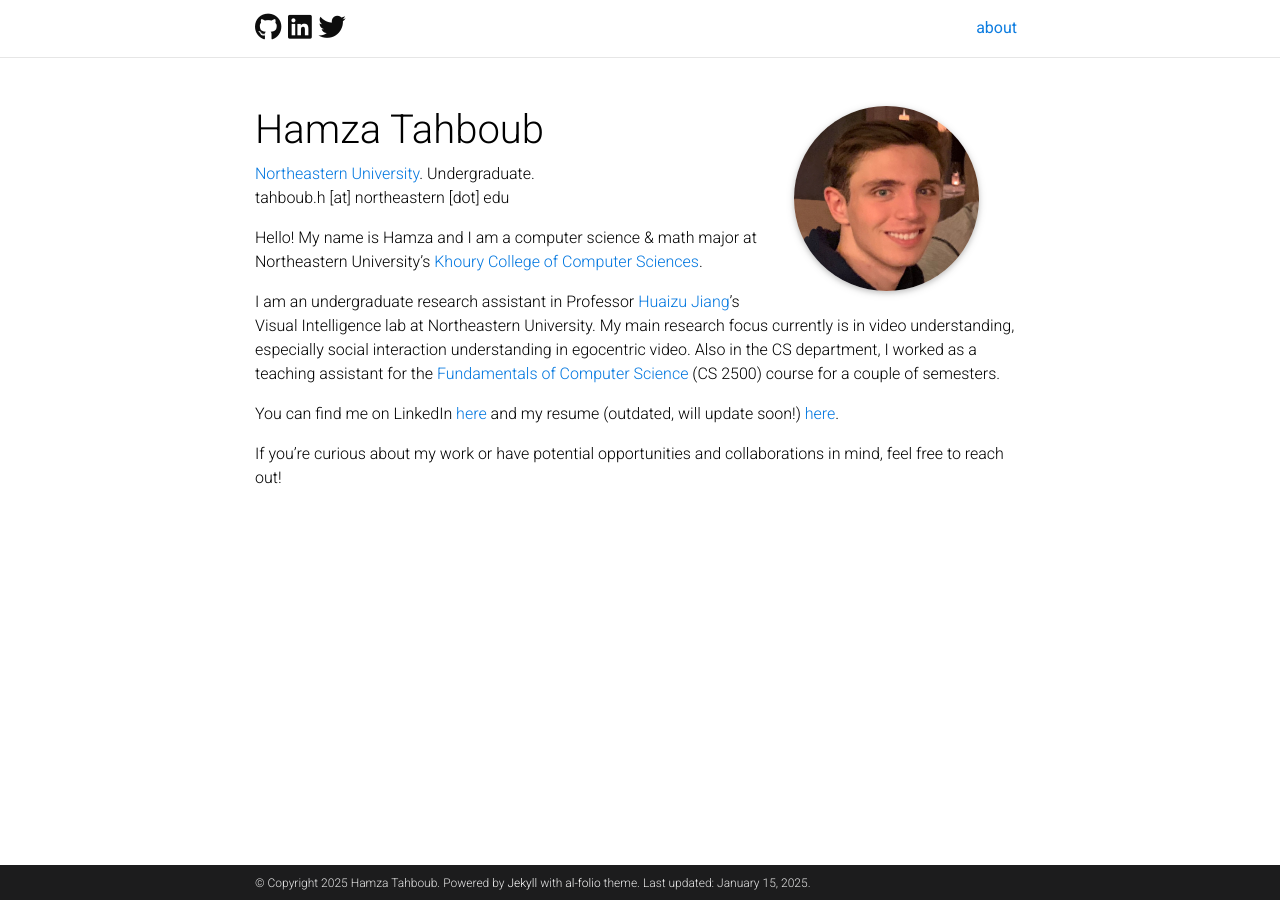
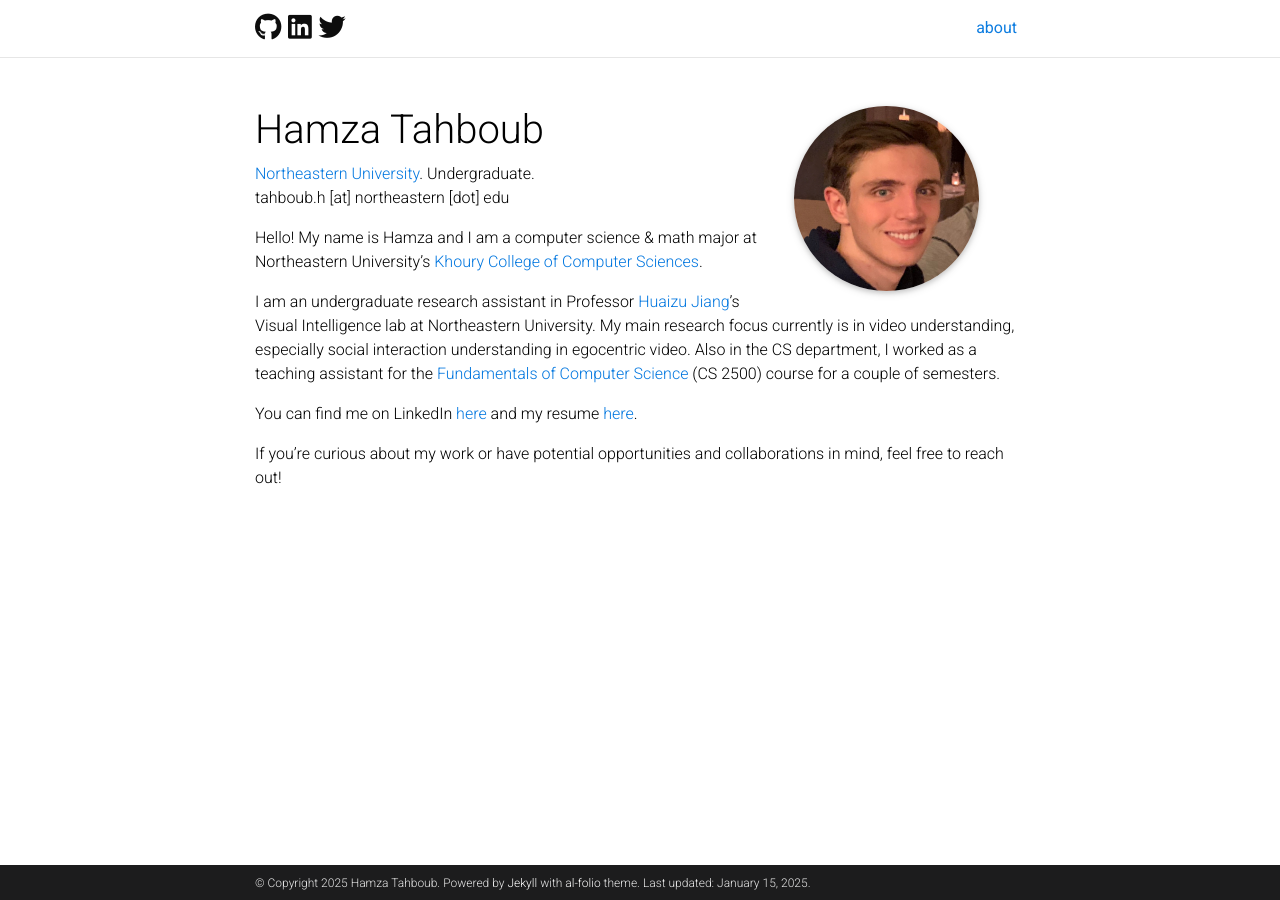
Before and after one commit to htahboub/htahboub, a Jekyll site: the page built from _pages/about.md, in a window 1280 px wide. Built offline with Jekyll 4.4.1, drawn with Linux system fonts in a browser that asks for light colours; comment, search, counter and statistics services are not loaded; a style sheet for code colours, icons or effects is not loaded.

Commit message:
Update about.md

```diff
--- a/_pages/about.md
+++ b/_pages/about.md
@@ -48,7 +48,7 @@
 
 I am an undergraduate research assistant in Professor [Huaizu Jiang](https://jianghz.me/)'s Visual Intelligence lab at Northeastern University. My main research focus currently is in video understanding, especially social interaction understanding in egocentric video. Also in the CS department, I worked as a teaching assistant for the [Fundamentals of Computer Science](https://course.ccs.neu.edu/cs2500/) (CS 2500) course for a couple of semesters.
 
-You can find me on LinkedIn <a target="" href="https://linkedin.com/in/hamzatahboub">here</a> and my resume (outdated, will update soon!) <a target="" href="https://hamzatahboub.com/resume.pdf">here</a>.
+You can find me on LinkedIn <a target="" href="https://linkedin.com/in/hamzatahboub">here</a> and my resume <a target="" href="https://hamzatahboub.com/resume.pdf">here</a>.
 
 If you're curious about my work or have potential opportunities and collaborations in mind, feel free to reach out!
 
```
